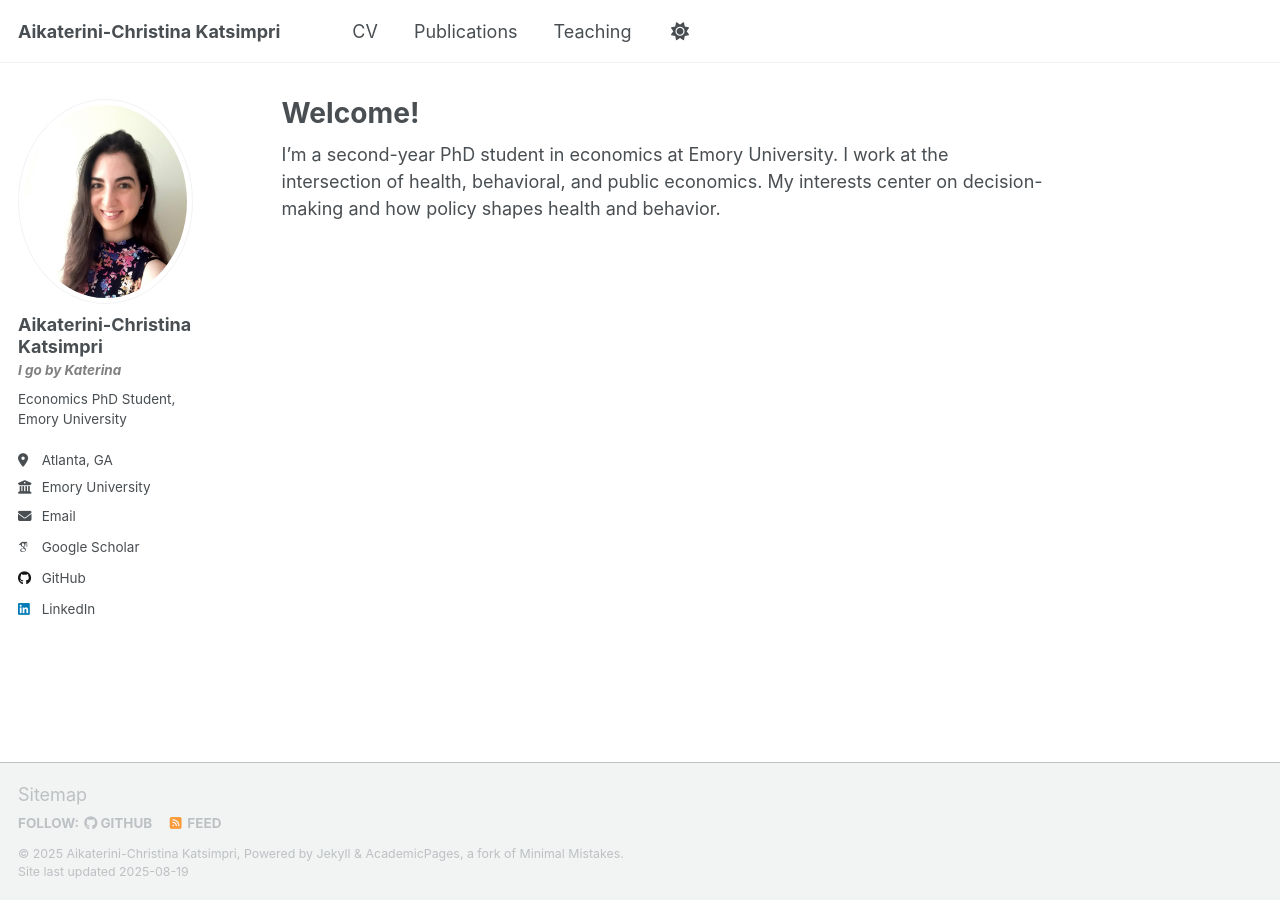
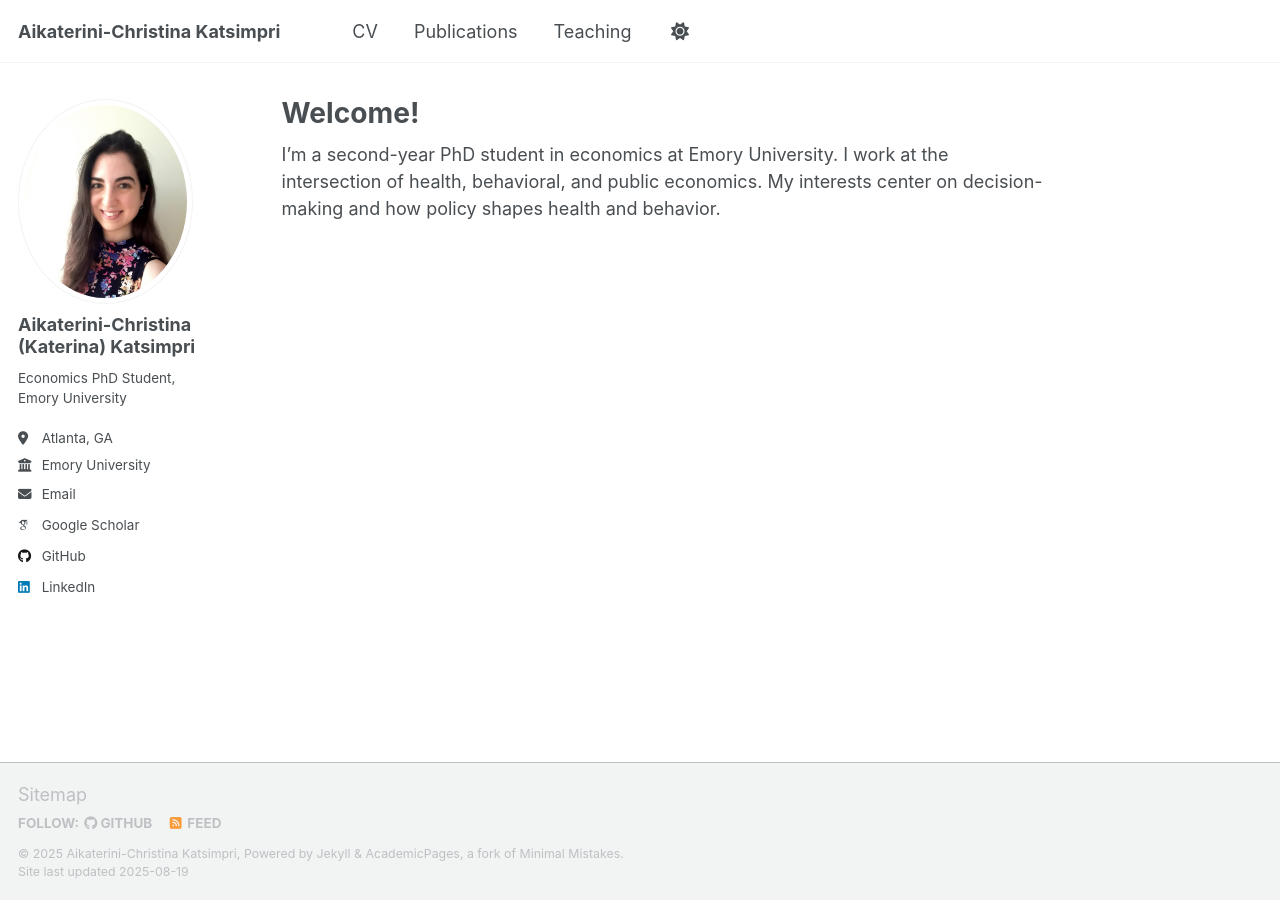
Before and after one commit to akatsim22/akatsim22.github.io, a Jekyll site: the page built from index.md, in a window 1280 px wide. Built offline with Jekyll 4.4.1, drawn with Linux system fonts in a browser that asks for light colours; some web fonts are replaced; a script that is not in the unit is left out.

Commit message:
Update _config.yml

```diff
--- a/_config.yml
+++ b/_config.yml
@@ -24,7 +24,7 @@ repository               : "akatsim22/akatsim22.github.io"
 author:
   # Biographic information
   avatar           : "Katsimpri_Photo_cropped_2.jpg"
-  name             : "Aikaterini-Christina Katsimpri <br><small style='color:gray;'><i>I go by Katerina</i></small>"
+  name             : "Aikaterini-Christina (Katerina) Katsimpri"
   pronouns         : # example: "she/her"
   bio              : "Economics PhD Student, Emory University"
   location         : "Atlanta, GA"
```
